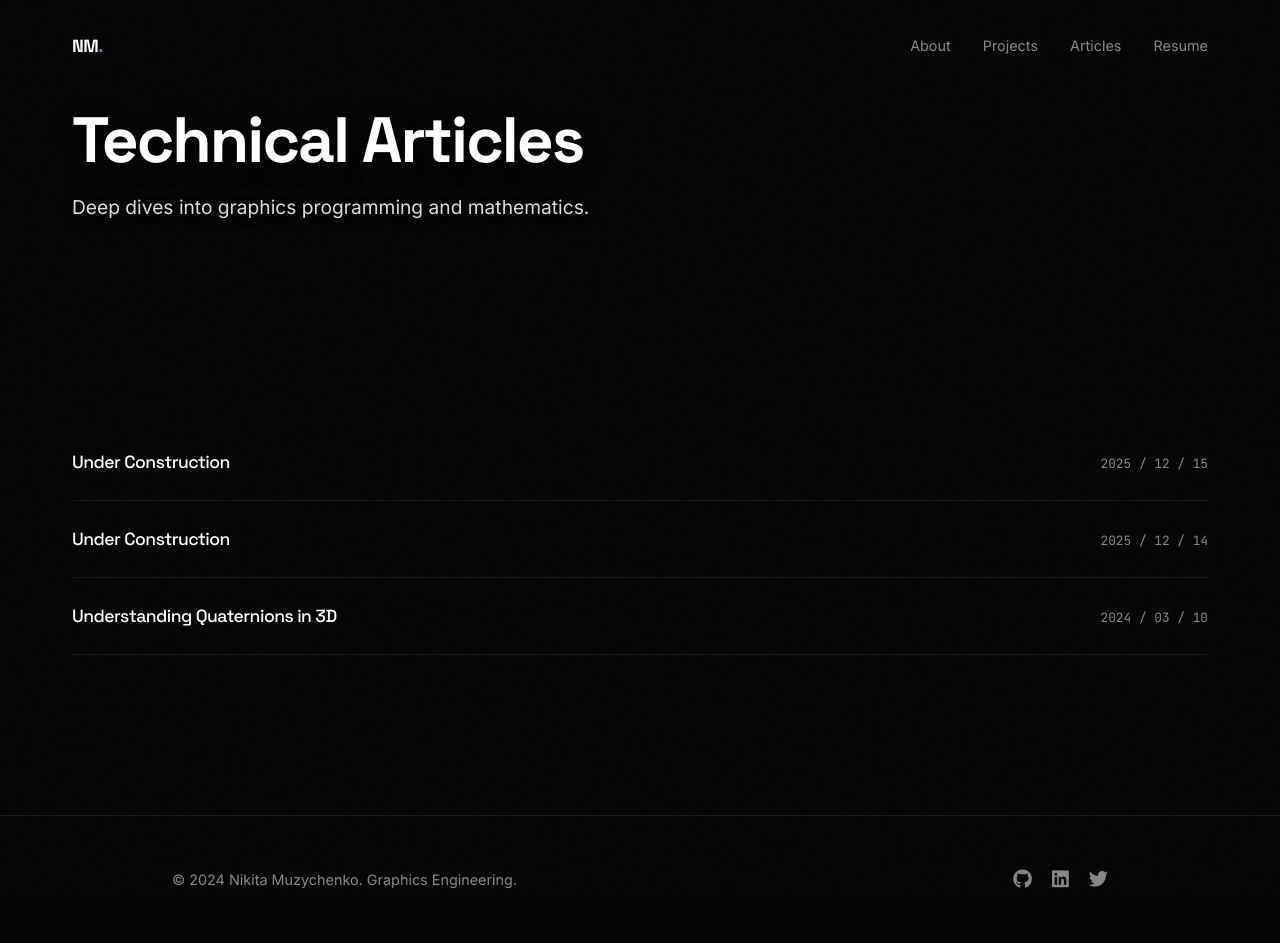
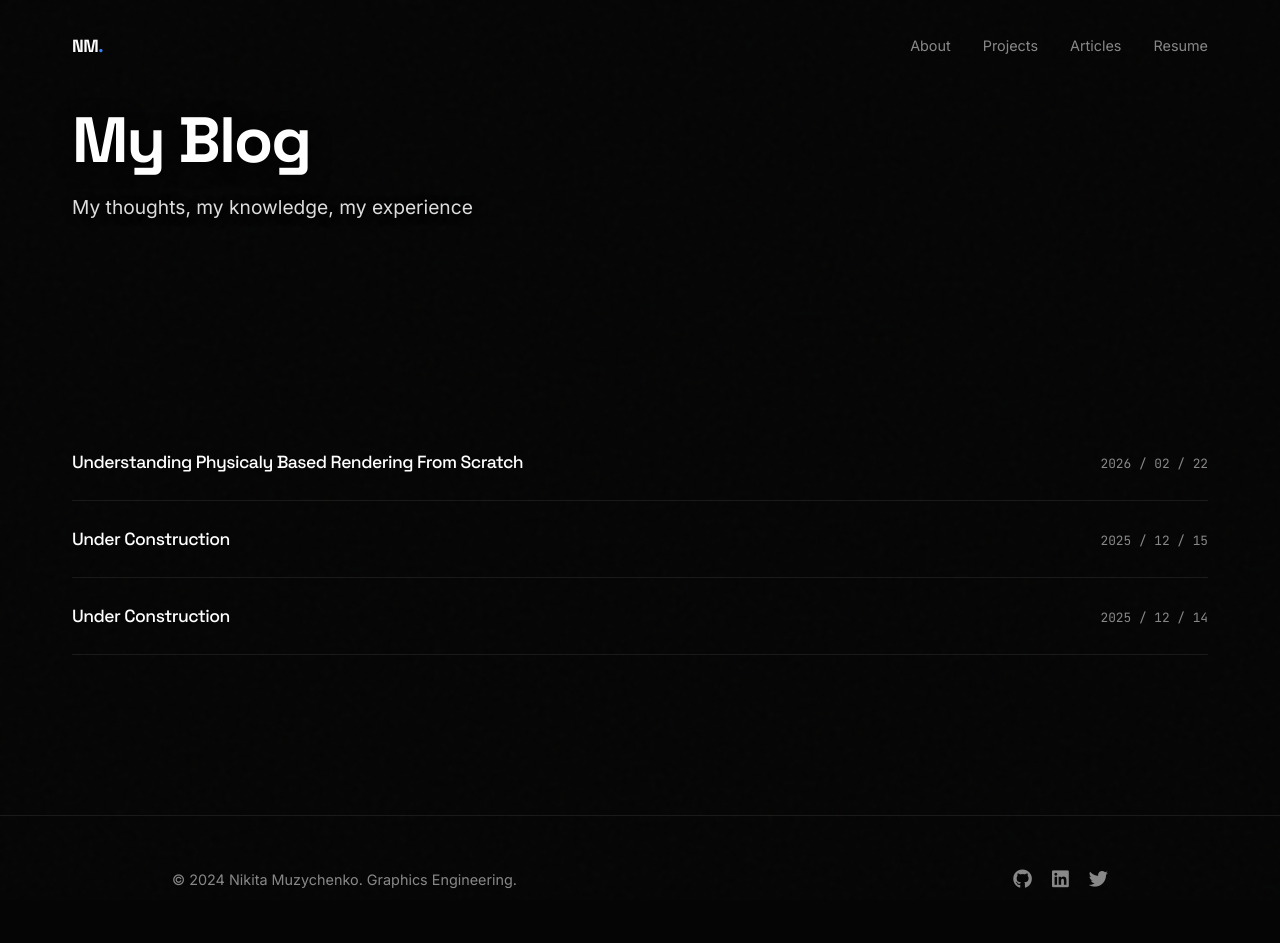
Before and after one commit to MuzychenkoNikita/MuzychenkoNikita.github.io, a Jekyll site: the page built from blog.html, in a window 1280 px wide. Built offline with Jekyll 4.4.1, drawn with Linux system fonts in a browser that asks for light colours.

Commit message:
02/22/2026

```diff
--- a/blog.html
+++ b/blog.html
@@ -5,8 +5,8 @@ title: Articles
 
 <header class="hero" style="height: 40vh; min-height: 300px;">
     <div class="hero-content">
-        <h1>Technical Articles</h1>
-        <p class="text-muted">Deep dives into graphics programming and mathematics.</p>
+        <h1>My Blog</h1>
+        <p class="text-muted">My thoughts, my knowledge, my experience</p>
     </div>
 </header>
 
```
Also changed, not shown: _posts/2024-03-10-understanding-quaternions.md (deleted, +0 -12 lines), _posts/2026-02-22-understanding-pbr.md (added, +12 -0 lines), 3 other files.
